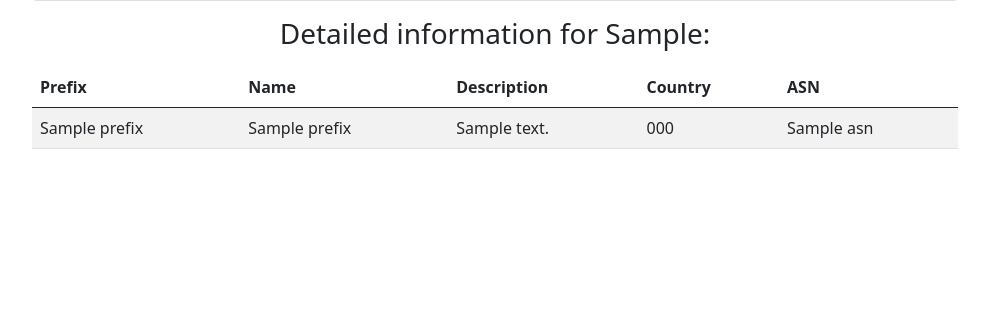
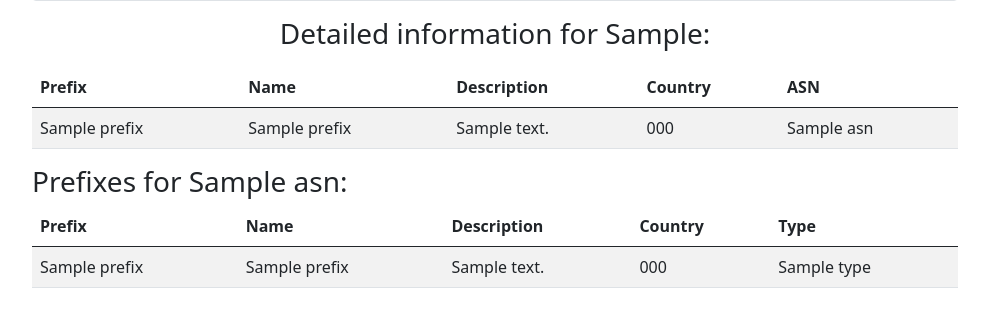
Before and after one commit to plt3/ip-lookup, a FastAPI app: template templates/home.html in a window 1280 px wide. Shown: the part 234-561 px from the top of the page, without its empty margins (145-1134 px from the left). Run offline with FastAPI, Linux system fonts and the light colour scheme; the template is opened without the code that fills it: most values are stand-ins (such as "Sample title", 1, 10 or a date in 2020).

Commit message:
made basic working version of webapp to show all prefixes for each ASN associated to IP address

```diff
--- a/main.py
+++ b/main.py
@@ -25,9 +25,13 @@ async def home(request: Request, ip: Optional[str] = None):
     asnPrefixes = None
 
     if ip is not None:
+        # with open("ipDetails.json", "w") as f:
         with open("ipDetails.json") as f:
+            # json.dump(ipDetails, f, indent=2)
             ipDetails = json.load(f)
+        # with open("asnPrefixes.json", "w") as f:
         with open("asnPrefixes.json") as f:
+            # json.dump(asnPrefixes, f, indent=2)
             asnPrefixes = json.load(f)
 
     infoDict = {
--- a/templates/home.html
+++ b/templates/home.html
@@ -51,6 +51,35 @@
               </tbody>
             {% endif %}
           </table>
+
+          {% if ip %}
+            {% for asn in asnPrefixes %}
+              <h3>Prefixes for {{ asn }}:</h3>
+              <table class="table table-striped table-hover">
+                <thead>
+                  <tr>
+                    <th scope="col">Prefix</th>
+                    <th scope="col">Name</th>
+                    <th scope="col">Description</th>
+                    <th scope="col">Country</th>
+                    <th scope="col">Type</th>
+                  </tr>
+                </thead>
+                <tbody>
+                  {% for prefix in asnPrefixes[asn] %}
+                    <tr>
+                      <td>{{ prefix.prefix }}</td>
+                      <td>{{ prefix.name }}</td>
+                      <td>{{ prefix.description }}</td>
+                      <td>{{ prefix.country_code }}</td>
+                      <td>{{ prefix.type }}</td>
+                    </tr>
+                  {% endfor %}
+                </tbody>
+              </table>
+            {% endfor %}
+          {% endif %}
+
         </div>
       </div>
     </div>
```
Also changed, not shown: utils.py (+18 -1 lines).
